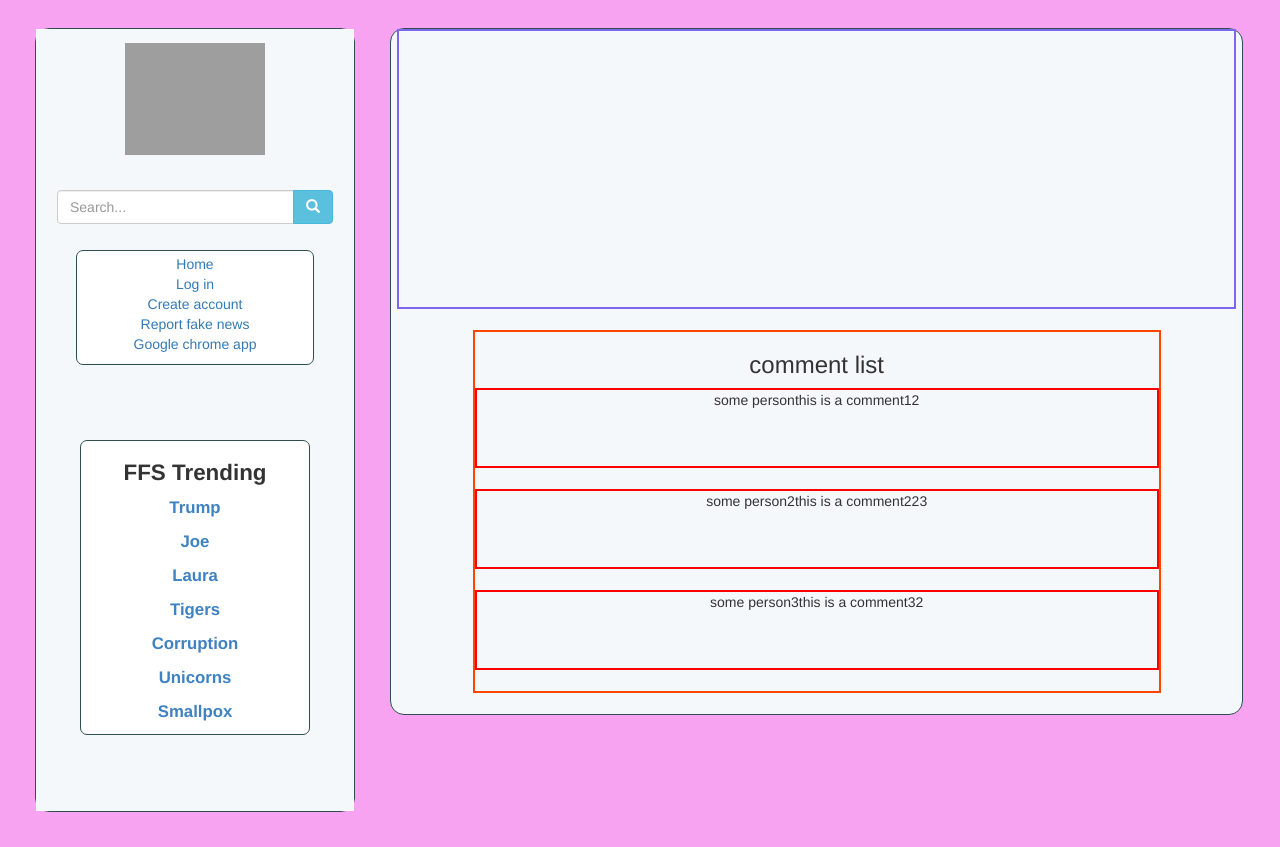
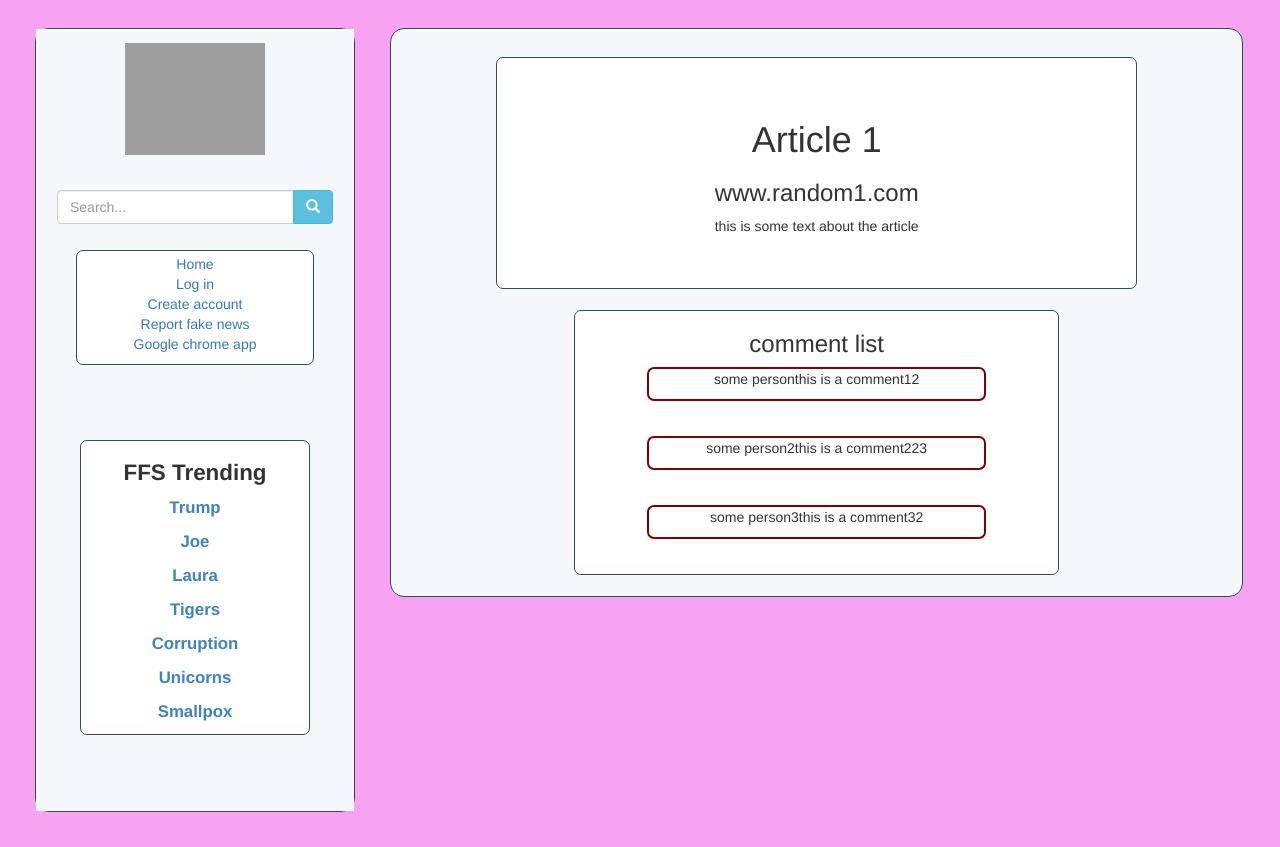
Before and after one commit to 123lk/ffs-front-portfolio, a React app: page /article in a window 1280 px wide. Built offline with nearby package versions, Linux system fonts and the light colour scheme; grey boxes are pictures that could not be loaded.

Commit message:
resolved issue displaying article info, added styling to article page

```diff
--- a/src/components/ArticlePage/ArticleTextArea.js
+++ b/src/components/ArticlePage/ArticleTextArea.js
@@ -1,20 +1,22 @@
 import React from 'react';
-import {connect} from 'react-redux';
+import { connect } from 'react-redux';
 
 class ArticleTextArea extends React.Component {
 
-  render () {
-     let x = this.props.article;
-     console.log(x)
+  render() {
     return (
-    <h1>{console.log(this.props.article)}</h1>
-    )
+      <div>
+        <h1>{this.props.articleById && this.props.articleById[1] && this.props.articleById[1].title}</h1>
+        <h3>{this.props.articleById && this.props.articleById[1] && this.props.articleById[1].domain}</h3>
+        <p>{this.props.articleById && this.props.articleById[1] && this.props.articleById[1].description}</p>
+      </div>
+    );
   }
 }
 
 function mapStateToProps(state) {
   return {
-    article: state.articlesReducer.byId
+    articleById: state.articlesReducer.byId
   };
 }
 
--- a/src/css/main.scss
+++ b/src/css/main.scss
@@ -106,15 +106,33 @@ body {
 }
 
 .article-text-area {
-  height: 35vh;
-  border: solid mediumslateblue 0.2em;
+  padding: 3em;
+  margin: 6em;
+  margin-top: 2em;
+  background-color: white;
+  border: solid darkslategray 1px;
+  border-radius: 0.5em;
   margin-bottom: 1.5em;
 }
 
 .article-comment-list {
-  width: 85%;
-  border: solid orangered 0.2em;
+  width: 60%;
+  background-color: white;
+  border: solid darkslategray 1px;
+  border-radius: 0.5em;
   margin: auto;
+  .comment-card {
+  width: 70%;
+  border: solid maroon 0.2em;
+  border-radius: 0.5em;
+  margin-bottom: 2.5em;
+  .picture-div {
+    width: 8vh;
+    height: 100%;
+    padding: 0;
+    float: left;
+    }
+  }
 }
 
 .domain-text-area {
@@ -150,9 +168,3 @@ body {
   border: solid hotpink 0.2em;
   margin-bottom: 1.5em;
 }
-
-.comment-card {
-  height: 10vh;
-  border: solid red 0.2em;
-  margin-bottom: 1.5em;
-}
```
